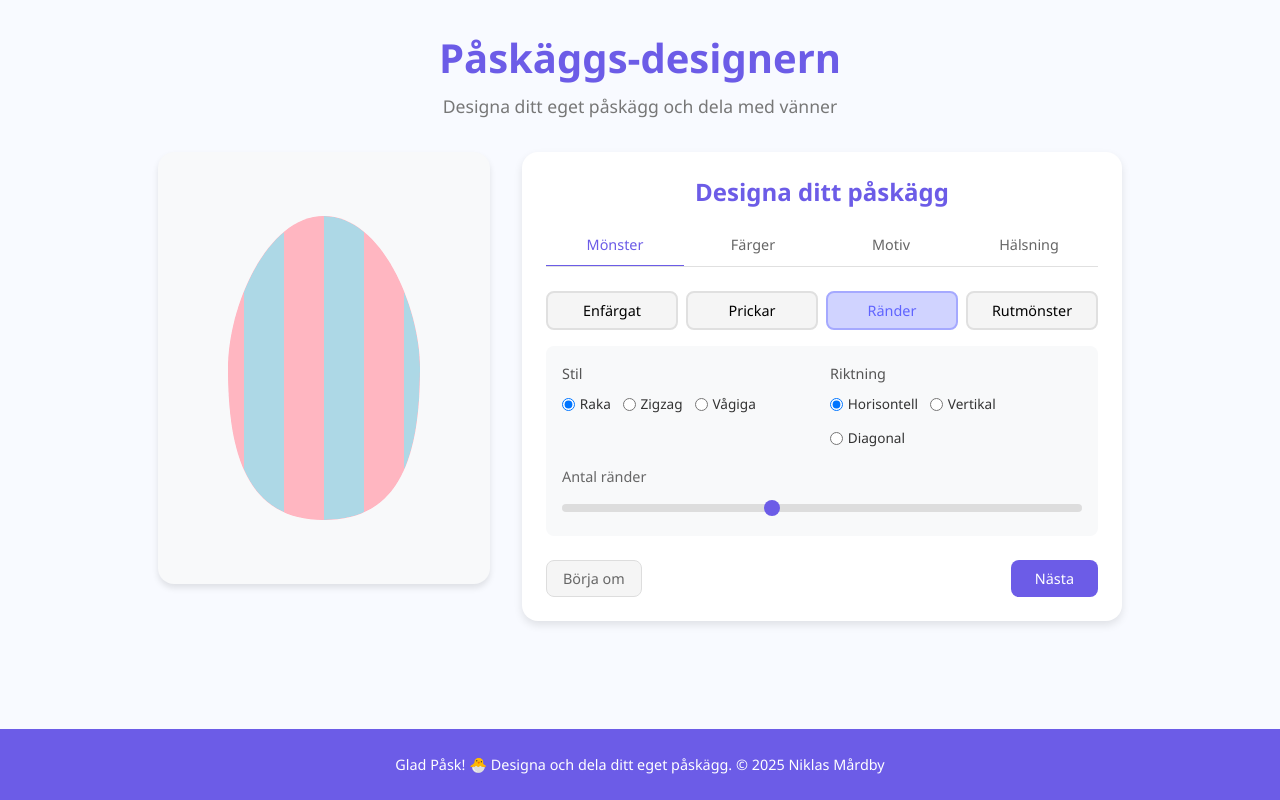
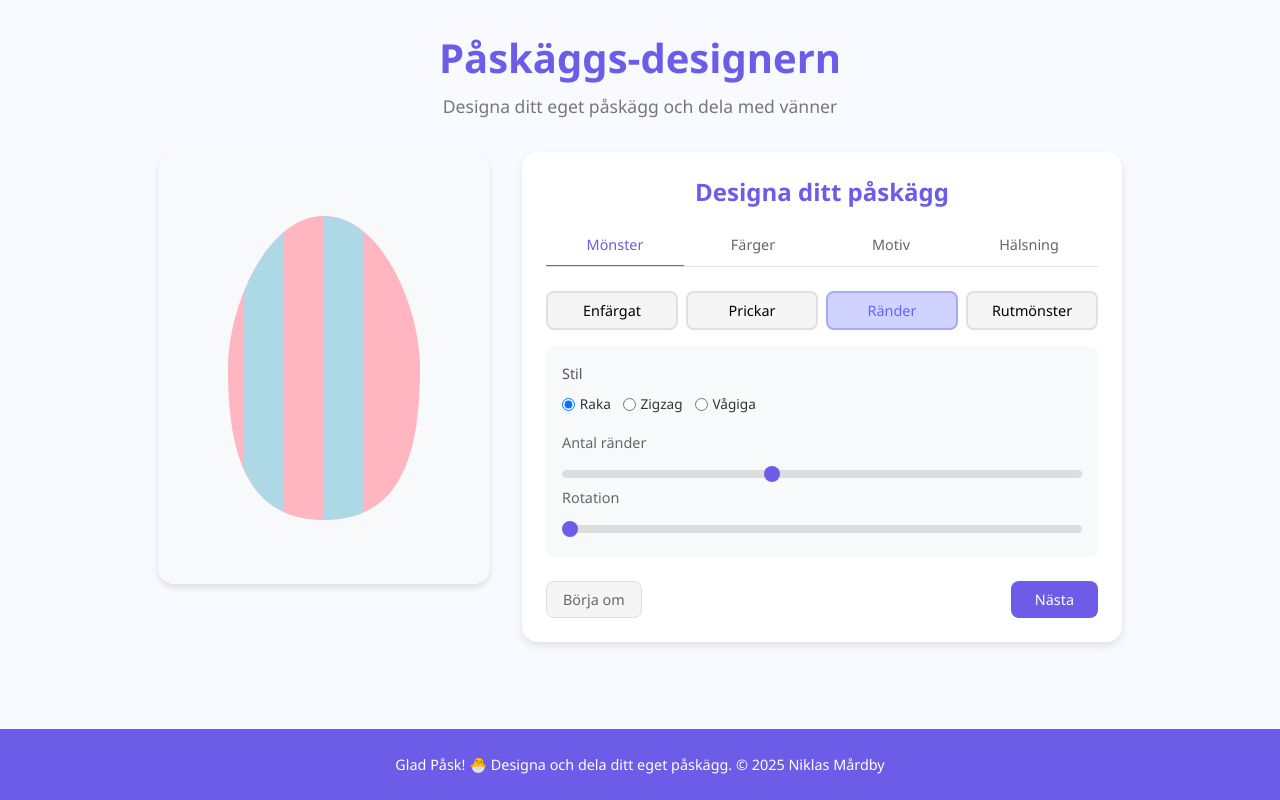
Before and after one commit to niklas-mardby/bunny-chicken, a React (Vite) app: page / in a window 1280 px wide. Both pictures are taken after a click on the button "Ränder". Built offline with nearby package versions, Linux system fonts and the light colour scheme.

Commit message:
Update stripe pattern with rotation slider. Needs tweaking!

```diff
--- a/src/components/EggCanvas/EggCanvas.tsx
+++ b/src/components/EggCanvas/EggCanvas.tsx
@@ -2,10 +2,10 @@ import { useRef, useEffect } from "react";
 import { useEggDesign } from "../../context/EggDesignContext";
 import "./EggCanvas.scss";
 
-type EggCanvasProps = {
+interface EggCanvasProps {
 	width?: number;
 	height?: number;
-};
+}
 
 const EggCanvas = ({ width = 300, height = 400 }: EggCanvasProps) => {
 	const { state } = useEggDesign();
@@ -157,11 +157,11 @@ const EggCanvas = ({ width = 300, height = 400 }: EggCanvasProps) => {
 
 			case "stripes":
 				if (patternSettings.stripes) {
-					const { count, direction, style } = patternSettings.stripes;
+					const { count, rotation = 0, style } = patternSettings.stripes; // Ändrat från direction till rotation
 					drawStripePattern(ctx, centerX, centerY, width, height, {
 						colorScheme,
 						count,
-						direction,
+						rotation,
 						style,
 					});
 				}
@@ -245,30 +245,24 @@ const EggCanvas = ({ width = 300, height = 400 }: EggCanvasProps) => {
 		options: {
 			colorScheme: typeof state.patternSettings.colorScheme;
 			count: number;
-			direction: string;
+			rotation: number; // Ändrat från direction (string) till rotation (number)
 			style: string;
 		}
 	) => {
-		const { colorScheme, count, direction, style } = options;
+		const { colorScheme, count, rotation, style } = options;
 		const stripeWidth = width / count;
 
-		// Beräkna vinkeln för diagonala ränder
-		let angle = 0;
-		if (direction === "diagonal") {
-			angle = Math.PI / 4; // 45 grader
-		} else if (direction === "vertical") {
-			angle = Math.PI / 2; // 90 grader
-		}
+		// Beräkna vinkeln från rotation (i grader)
+		const angle = (rotation * Math.PI) / 180; // Konvertera grader till radianer
 
 		ctx.save();
 		ctx.translate(centerX, centerY);
 		ctx.rotate(angle);
 
-		const totalWidth =
-			direction === "diagonal"
-				? Math.sqrt(width * width + height * height)
-				: width;
-		const totalHeight = height;
+		// Beräkna den maximala diagonalen för att säkerställa att hela ägget täcks vid alla rotationer
+		const diagonal = Math.sqrt(width * width + height * height);
+		const totalWidth = diagonal;
+		const totalHeight = diagonal;
 
 		// Rita ränder
 		for (let i = 0; i < count; i++) {
@@ -360,8 +354,8 @@ const EggCanvas = ({ width = 300, height = 400 }: EggCanvasProps) => {
 
 		// Rita rutmönster
 		for (
-			let x = centerX - width / 2 - tileSize * 4; // Utöka området för att täcka kanter vid rotation
-			x < centerX + width / 2 + tileSize * 4;
+			let x = centerX - width / 2 - tileSize; // Utöka området för att täcka kanter vid rotation
+			x < centerX + width / 2 + tileSize;
 			x += tileSize
 		) {
 			for (
--- a/src/components/PatternSelector/PatternSelector.tsx
+++ b/src/components/PatternSelector/PatternSelector.tsx
@@ -1,6 +1,6 @@
 import { useState, useEffect } from "react";
 import { useEggDesigner } from "../../hooks/useEggDesigner";
-import { Pattern, StripeDirection, StripeStyle } from "../../types";
+import { Pattern, StripeStyle } from "../../types";
 import PatternOptions from "./components/PatternOptions";
 import DotSettingsPanel from "./components/DotSettingsPanel";
 import StripeSettingsPanel from "./components/StripeSettingsPanel";
@@ -21,11 +21,10 @@ const PatternSelector = () => {
 	const [dotDensity, setDotDensity] = useState(0.5);
 	const [dotRotation, setDotRotation] = useState(0);
 	const [stripeCount, setStripeCount] = useState(6);
-	const [stripeDirection, setStripeDirection] =
-		useState<StripeDirection>("horizontal");
+	const [stripeRotation, setStripeRotation] = useState(0); // Ändrat från stripeDirection
 	const [stripeStyle, setStripeStyle] = useState<StripeStyle>("straight");
 	const [checkeredSize, setCheckeredSize] = useState(20);
-	const [checkeredRotation, setCheckeredRotation] = useState(0); // Ny state för rotation
+	const [checkeredRotation, setCheckeredRotation] = useState(0);
 
 	// Sync local state with global state
 	useEffect(() => {
@@ -37,13 +36,13 @@ const PatternSelector = () => {
 
 		if (design.patternSettings.stripes) {
 			setStripeCount(design.patternSettings.stripes.count);
-			setStripeDirection(design.patternSettings.stripes.direction);
+			setStripeRotation(design.patternSettings.stripes.rotation ?? 0);
 			setStripeStyle(design.patternSettings.stripes.style);
 		}
 
 		if (design.patternSettings.checkered) {
 			setCheckeredSize(design.patternSettings.checkered.size);
-			setCheckeredRotation(design.patternSettings.checkered.rotation || 0); // Uppdaterad för att hantera rotation
+			setCheckeredRotation(design.patternSettings.checkered.rotation || 0);
 		}
 	}, [design.patternSettings]);
 
@@ -55,7 +54,7 @@ const PatternSelector = () => {
 		if (pattern === "dots" && !design.patternSettings.dots) {
 			updateDotSettings(dotSize, dotDensity, dotRotation);
 		} else if (pattern === "stripes" && !design.patternSettings.stripes) {
-			updateStripeSettings(stripeCount, stripeDirection, stripeStyle);
+			updateStripeSettings(stripeCount, stripeRotation, stripeStyle);
 		} else if (pattern === "checkered" && !design.patternSettings.checkered) {
 			updateCheckeredSettings(checkeredSize, checkeredRotation);
 		}
@@ -67,7 +66,7 @@ const PatternSelector = () => {
 	};
 
 	const handleStripeSettingsChange = () => {
-		updateStripeSettings(stripeCount, stripeDirection, stripeStyle);
+		updateStripeSettings(stripeCount, stripeRotation, stripeStyle);
 	};
 
 	const handleCheckeredSettingsChange = () => {
@@ -98,18 +97,22 @@ const PatternSelector = () => {
 				return (
 					<StripeSettingsPanel
 						stripeCount={stripeCount}
-						stripeDirection={stripeDirection}
+						stripeRotation={stripeRotation}
 						stripeStyle={stripeStyle}
 						onCountChange={(e) =>
 							setStripeCount(parseInt(e.target.value))
 						}
-						onDirectionChange={(direction) => {
-							setStripeDirection(direction);
-							updateStripeSettings(stripeCount, direction, stripeStyle);
+						onRotationChange={(e) => {
+							setStripeRotation(parseInt(e.target.value));
+							updateStripeSettings(
+								stripeCount,
+								parseInt(e.target.value),
+								stripeStyle
+							);
 						}}
 						onStyleChange={(style) => {
 							setStripeStyle(style);
-							updateStripeSettings(stripeCount, stripeDirection, style);
+							updateStripeSettings(stripeCount, stripeRotation, style);
 						}}
 						onChangeComplete={handleStripeSettingsChange}
 					/>
@@ -118,13 +121,13 @@ const PatternSelector = () => {
 				return (
 					<CheckeredSettingsPanel
 						checkeredSize={checkeredSize}
-						checkeredRotation={checkeredRotation} // Skickar rotation till panelen
+						checkeredRotation={checkeredRotation}
 						onSizeChange={(e) =>
 							setCheckeredSize(parseInt(e.target.value))
 						}
-						onRotationChange={(
-							e // Ny handler för rotation
-						) => setCheckeredRotation(parseInt(e.target.value))}
+						onRotationChange={(e) =>
+							setCheckeredRotation(parseInt(e.target.value))
+						}
 						onChangeComplete={handleCheckeredSettingsChange}
 					/>
 				);
--- a/src/components/PatternSelector/components/StripeSettingsPanel.tsx
+++ b/src/components/PatternSelector/components/StripeSettingsPanel.tsx
@@ -1,23 +1,23 @@
-import { StripeDirection, StripeStyle } from "../../../types";
+import { StripeStyle } from "../../../types";
 import SliderWithTooltip from "../../SliderWithTooltip/SliderWithTooltip";
 import SliderWithTooltipGroup from "../../SliderWithTooltipGroup";
 
 type StripeSettingsProps = {
 	stripeCount: number;
-	stripeDirection: StripeDirection;
+	stripeRotation: number; // Ändrat från stripeDirection till stripeRotation
 	stripeStyle: StripeStyle;
 	onCountChange: (e: React.ChangeEvent<HTMLInputElement>) => void;
-	onDirectionChange: (direction: StripeDirection) => void;
+	onRotationChange: (e: React.ChangeEvent<HTMLInputElement>) => void; // Ändrat från onDirectionChange
 	onStyleChange: (style: StripeStyle) => void;
 	onChangeComplete: () => void;
 };
 
 const StripeSettingsPanel = ({
 	stripeCount,
-	stripeDirection,
+	stripeRotation,
 	stripeStyle,
 	onCountChange,
-	onDirectionChange,
+	onRotationChange,
 	onStyleChange,
 	onChangeComplete,
 }: StripeSettingsProps) => {
@@ -29,13 +29,9 @@ const StripeSettingsPanel = ({
 						style={stripeStyle}
 						onStyleChange={onStyleChange}
 					/>
-					<DirectionSelector
-						direction={stripeDirection}
-						onDirectionChange={onDirectionChange}
-					/>
 				</div>
 
-				<div className="pattern-selector__stripes-count">
+				<div className="pattern-selector__stripes-sliders">
 					<SliderWithTooltipGroup>
 						<SliderWithTooltip
 							id="stripeCount"
@@ -46,6 +42,18 @@ const StripeSettingsPanel = ({
 							onChange={onCountChange}
 							onChangeComplete={onChangeComplete}
 							tooltipFormatter={(value) => `${value} st`}
+						/>
+
+						{/* Ny slider för rotation */}
+						<SliderWithTooltip
+							id="stripeRotation"
+							label="Rotation"
+							min={0}
+							max={180}
+							value={stripeRotation}
+							onChange={onRotationChange}
+							onChangeComplete={onChangeComplete}
+							tooltipFormatter={(value) => `${value}°`}
 						/>
 					</SliderWithTooltipGroup>
 				</div>
@@ -59,7 +67,7 @@ type StyleSelectorProps = {
 	onStyleChange: (arg0: StripeStyle) => void;
 };
 
-// Helper components
+// Helper component för stil-selector
 const StyleSelector = ({ style, onStyleChange }: StyleSelectorProps) => (
 	<div className="pattern-selector__stripes-style">
 		<fieldset className="pattern-selector__fieldset">
@@ -88,48 +96,13 @@ const StyleSelector = ({ style, onStyleChange }: StyleSelectorProps) => (
 	</div>
 );
 
-type DirectionSelectorProps = {
-	direction: StripeDirection;
-	onDirectionChange: (arg0: StripeDirection) => void;
-};
-
-const DirectionSelector = ({
-	direction,
-	onDirectionChange,
-}: DirectionSelectorProps) => (
-	<div className="pattern-selector__stripes-direction">
-		<fieldset className="pattern-selector__fieldset">
-			<legend className="pattern-selector__legend">Riktning</legend>
-			<div className="pattern-selector__radio-group">
-				<RadioOption
-					id="directionHorizontal"
-					label="Horisontell"
-					checked={direction === "horizontal"}
-					onChange={() => onDirectionChange("horizontal")}
-				/>
-				<RadioOption
-					id="directionVertical"
-					label="Vertikal"
-					checked={direction === "vertical"}
-					onChange={() => onDirectionChange("vertical")}
-				/>
-				<RadioOption
-					id="directionDiagonal"
-					label="Diagonal"
-					checked={direction === "diagonal"}
-					onChange={() => onDirectionChange("diagonal")}
-				/>
-			</div>
-		</fieldset>
-	</div>
-);
-
 type RadioOptionProps = {
 	id: string;
 	label: string;
 	checked: boolean;
 	onChange: () => void;
 };
+
 const RadioOption = ({ id, label, checked, onChange }: RadioOptionProps) => (
 	<div className="pattern-selector__radio-option">
 		<input
--- a/src/hooks/useEggDesigner.ts
+++ b/src/hooks/useEggDesigner.ts
@@ -3,7 +3,6 @@ import { v4 as uuidv4 } from "uuid";
 import {
 	Pattern,
 	ColorScheme,
-	StripeDirection,
 	StripeStyle,
 	EmojiDecoration,
 	PatternSettings,
@@ -41,15 +40,16 @@ export const useEggDesigner = () => {
 
 	// Funktion för att uppdatera rändinställningar
 	const updateStripeSettings = useCallback(
-		(count: number, direction: StripeDirection, style: StripeStyle) => {
+		(count: number, rotation: number, style: StripeStyle) => {
+			// Ändrat från direction till rotation
 			console.log(
 				"updateStripeSettings called with:",
 				count,
-				direction,
+				rotation, // Ändrat från direction till rotation
 				style
 			);
 			updatePatternSettings({
-				stripes: { count, direction, style },
+				stripes: { count, rotation, style }, // Ändrat från direction till rotation
 			});
 		},
 		[updatePatternSettings]
@@ -69,7 +69,6 @@ export const useEggDesigner = () => {
 	// Funktion för att uppdatera rutmönsterinställningar
 	const updateCheckeredSettings = useCallback(
 		(size: number, rotation: number = 0) => {
-			// Uppdaterad för att ta rotation med default-värde
 			console.log("updateCheckeredSettings called with:", size, rotation);
 			updatePatternSettings({
 				checkered: { size, rotation },
```
Also changed, not shown: src/types/index.ts (+3 -6 lines).
